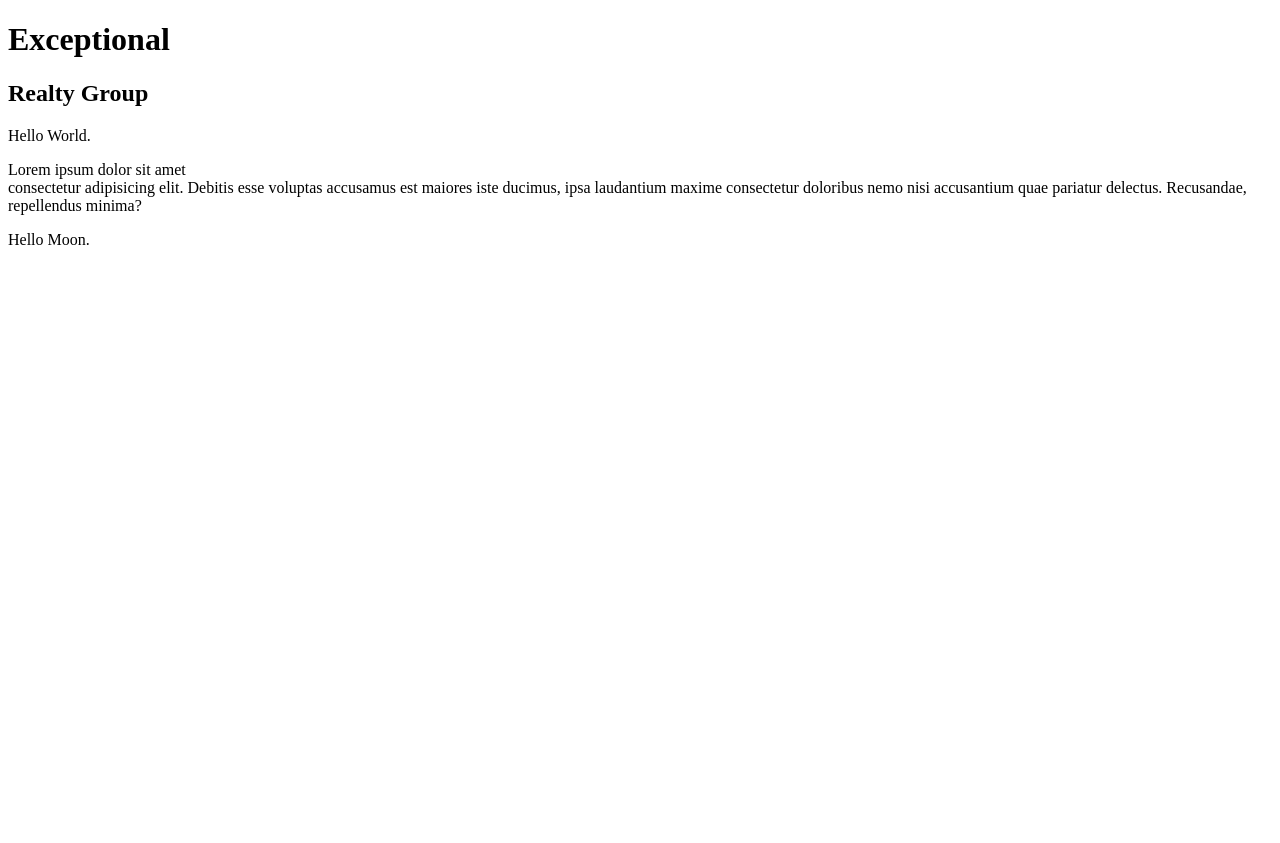
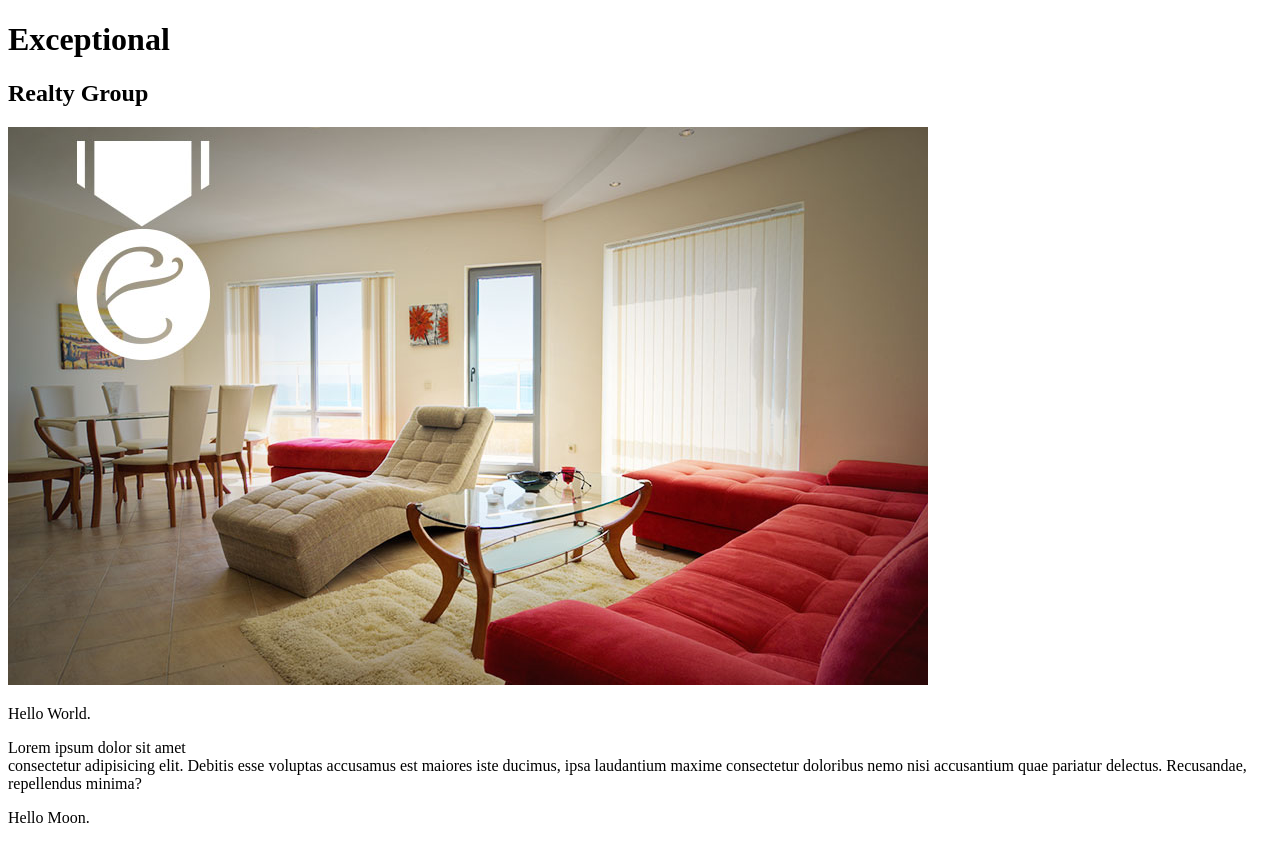
Before and after one commit to dclements9/exceptional-realty, a plain HTML site: page index.html in a window 1280 px wide. Before the commit the page ends 800 px from the top, so only its background shows below. Drawn offline with Linux system fonts and the light colour scheme.

Commit message:
added image to index page

```diff
--- a/index.html
+++ b/index.html
@@ -16,6 +16,11 @@
         -->
         <h1>Exceptional</h1>
         <h2>Realty Group</h2>
+
+        <img src="images/intro-pic.jpg" alt="A beautiful living room." title="Welcome to Exceptional Realty Group">
+
+        <!-- ../ Go up to parent directory-->
+
         <p>Hello World.</p>
         <p>Lorem ipsum dolor sit amet <br>
             consectetur adipisicing elit. Debitis esse voluptas accusamus est maiores iste ducimus, ipsa laudantium maxime consectetur doloribus nemo nisi accusantium quae pariatur delectus. Recusandae, repellendus minima?</p>
```
